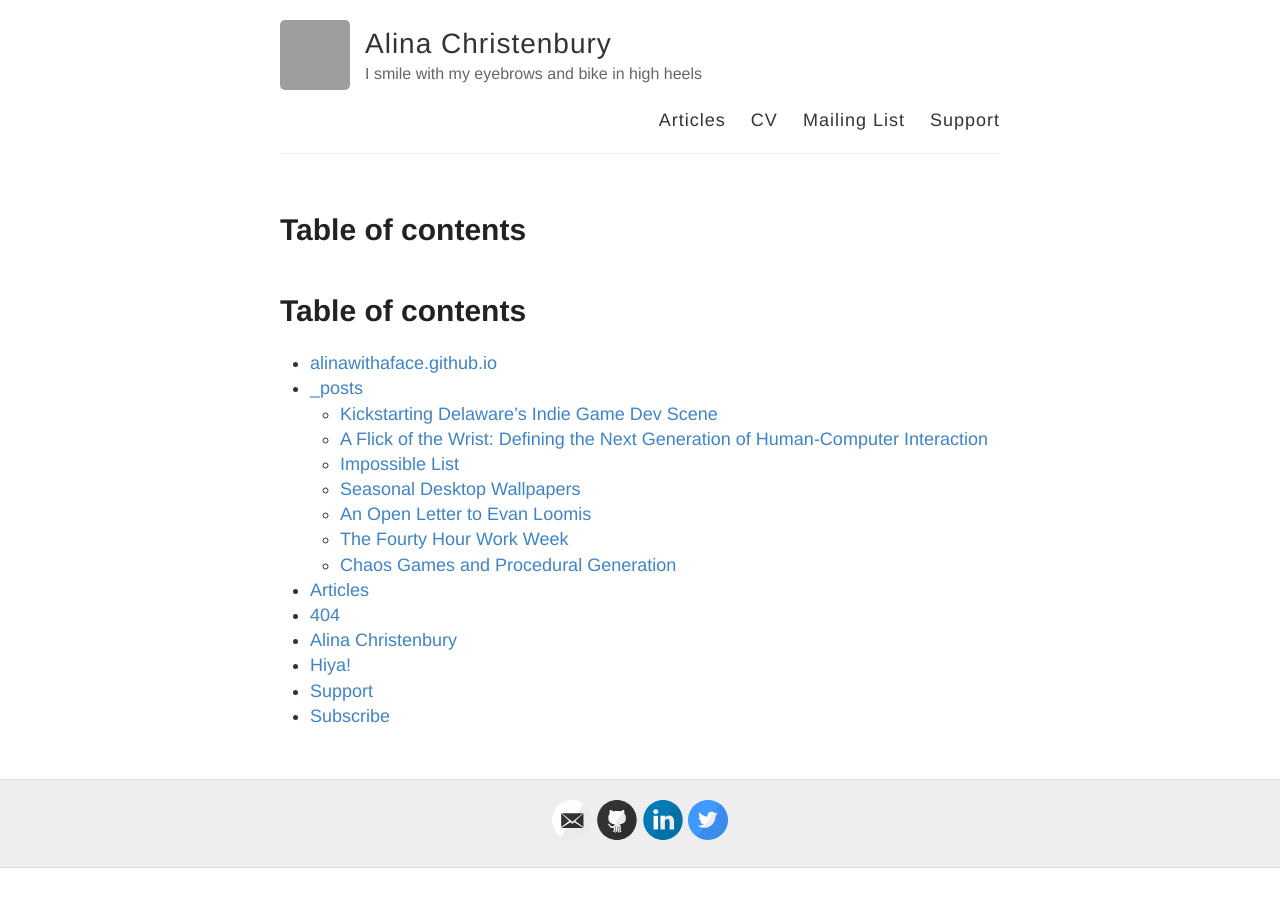
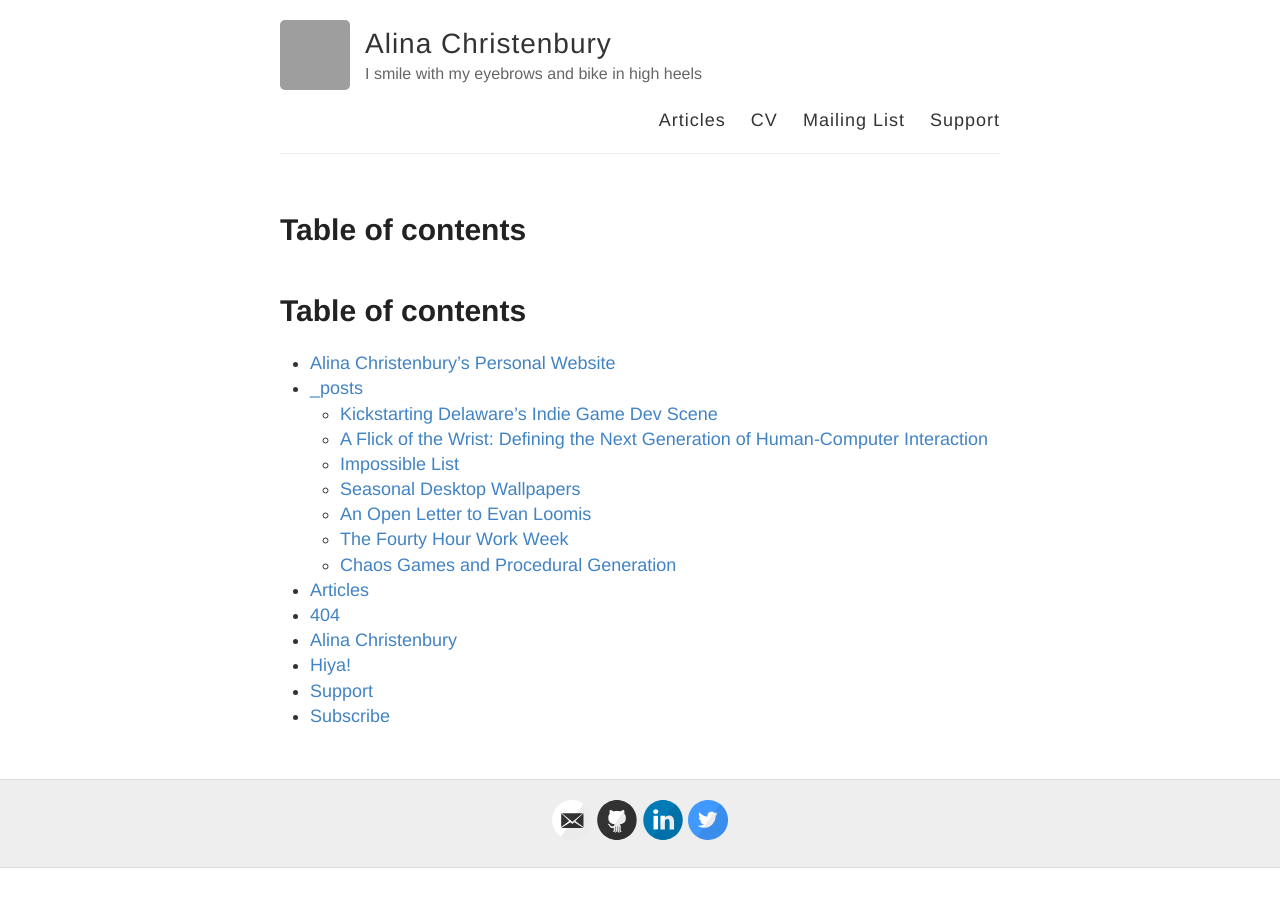
Before and after one commit to AlinaWithAFace/alinawithaface.github.io, a Jekyll site: the page built from SUMMARY.md, in a window 1280 px wide. Built offline with Jekyll 4.4.1, drawn with Linux system fonts in a browser that asks for light colours; nearby versions of some CDN libraries; our own code applies the rules of GitHub Pages for plain Markdown files; comment, search, counter and statistics services are not loaded; grey boxes are pictures that could not be loaded.

Commit message:
GitBook: [master] 2 pages modified

```diff
--- a/SUMMARY.md
+++ b/SUMMARY.md
@@ -1,6 +1,6 @@
 # Table of contents
 
-* [alinawithaface.github.io](README.md)
+* [Alina Christenbury's Personal Website](README.md)
 * [\_posts](_posts/README.md)
   * [Kickstarting Delaware's Indie Game Dev Scene](_posts/2019-06-01-kickstarting-delawares-indie-game-dev-scene.md)
   * [A Flick of the Wrist: Defining the Next Generation of Human-Computer Interaction](_posts/2019-04-29-a-flick-of-the-wrist-defining-the-next-generation-of-human-computer-interaction.md)
```
Also changed, not shown: README.md.
